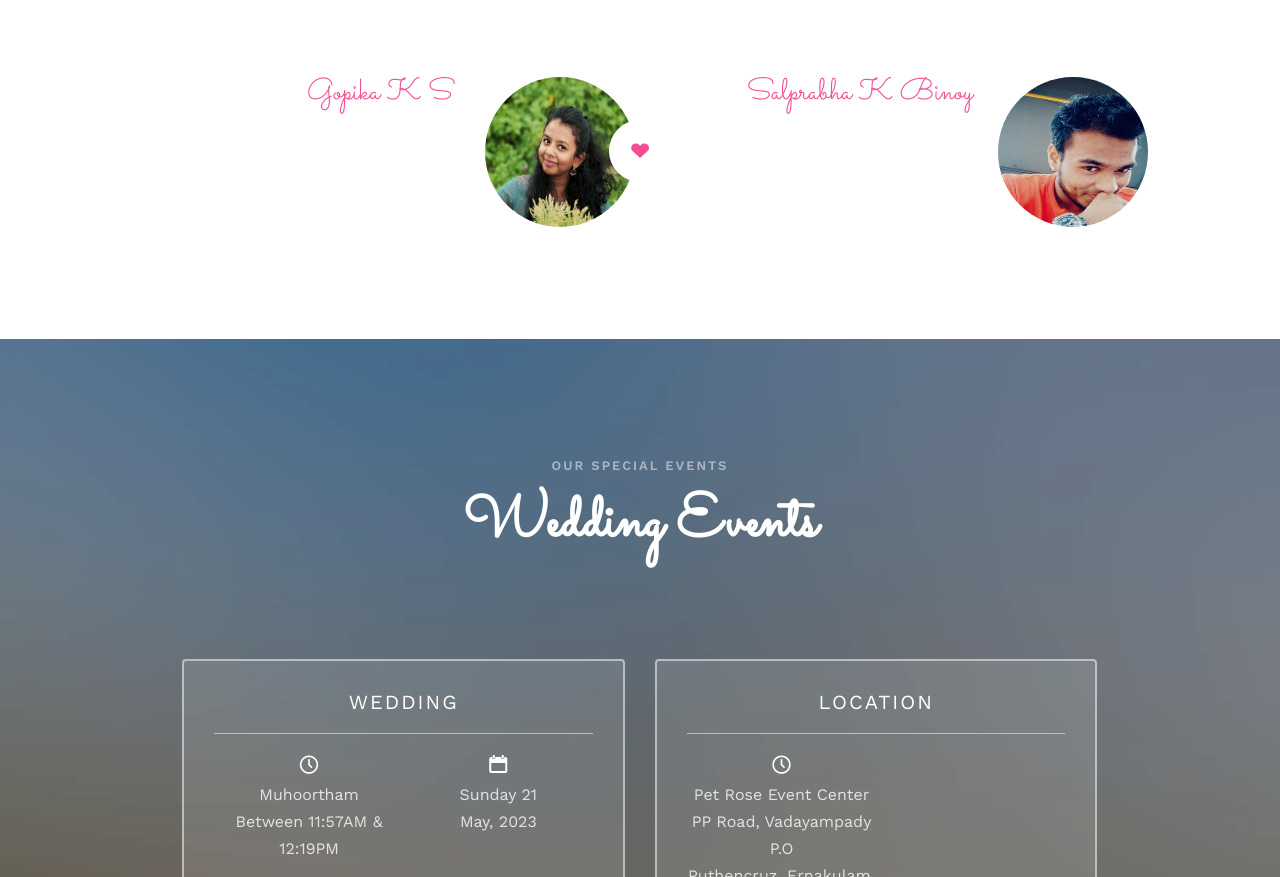
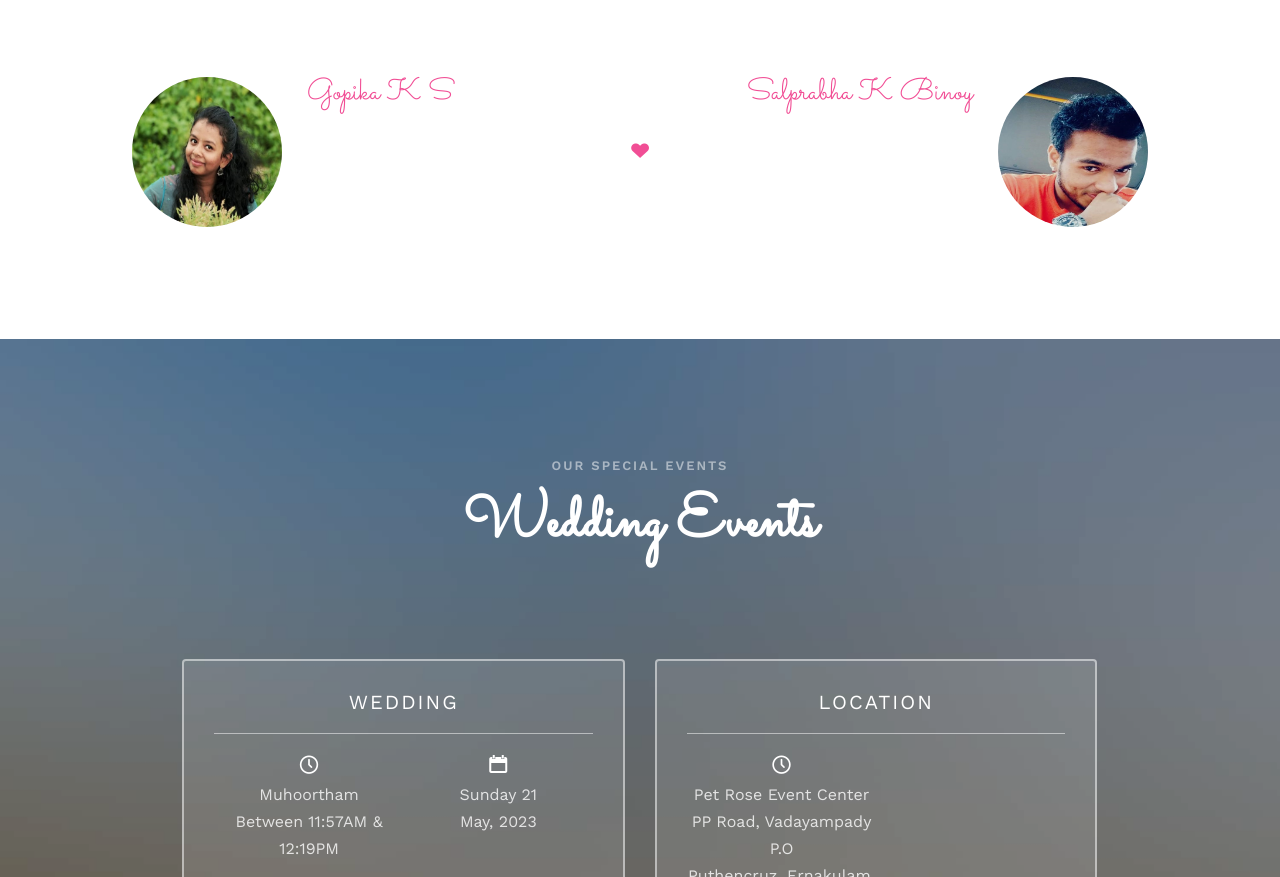
Before and after one commit to vsakhil07/Test, a plain HTML site: page index.html in a window 1280 px wide. Shown: the part 1208-2085 px from the top of the page. Drawn offline with nearby package versions, Linux system fonts and the light colour scheme; files whose address does not match are found by name.

Commit message:
Update index.html

```diff
--- a/index.html
+++ b/index.html
@@ -135,7 +135,7 @@
 			</div>
 			<div class="couple-wrap animate-box">
 				<div class="couple-half">
-					<div class="groom">
+					<div class="bride">
 						<img src="images/bride.jpg" alt="bride" class="img-responsive">
 					</div>
 					<div class="desc-bride">
```
